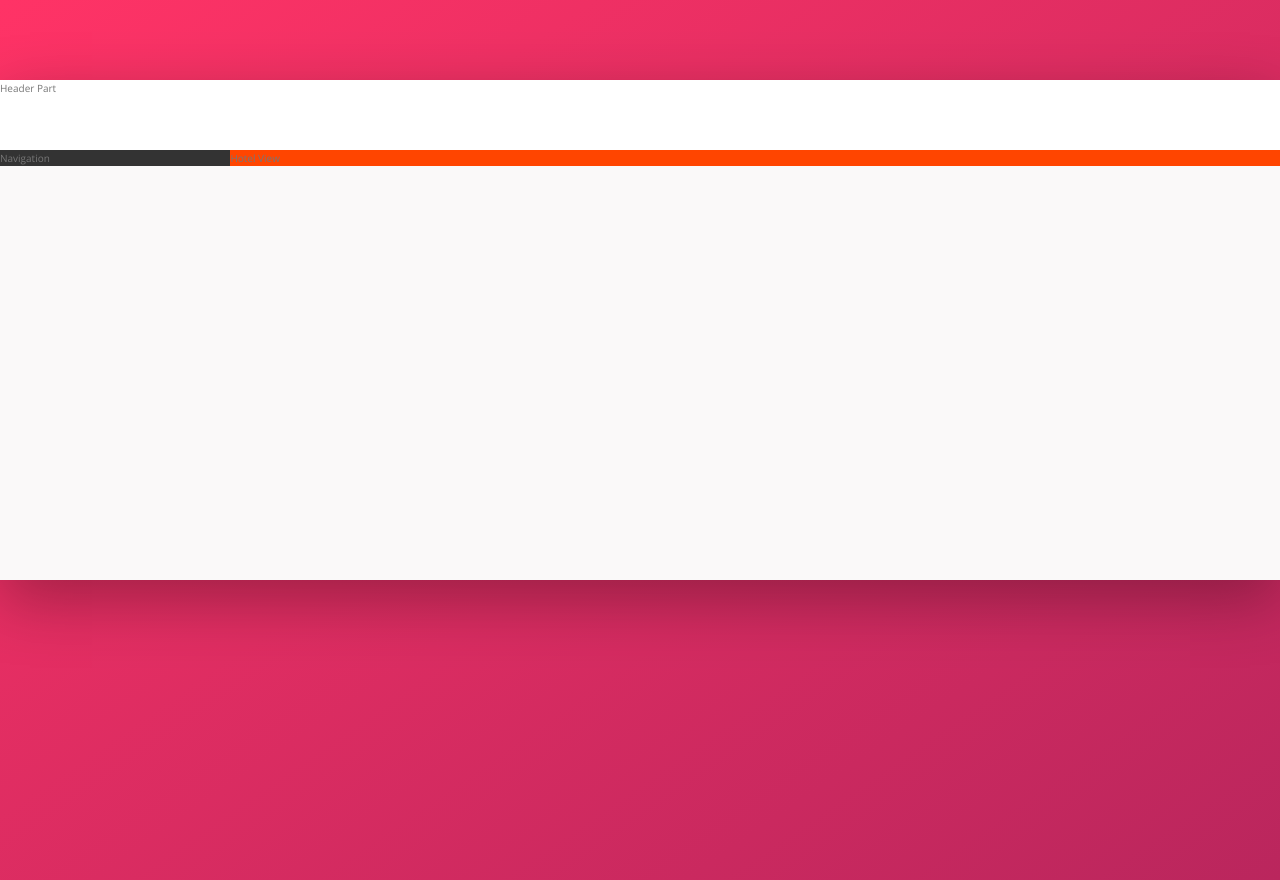
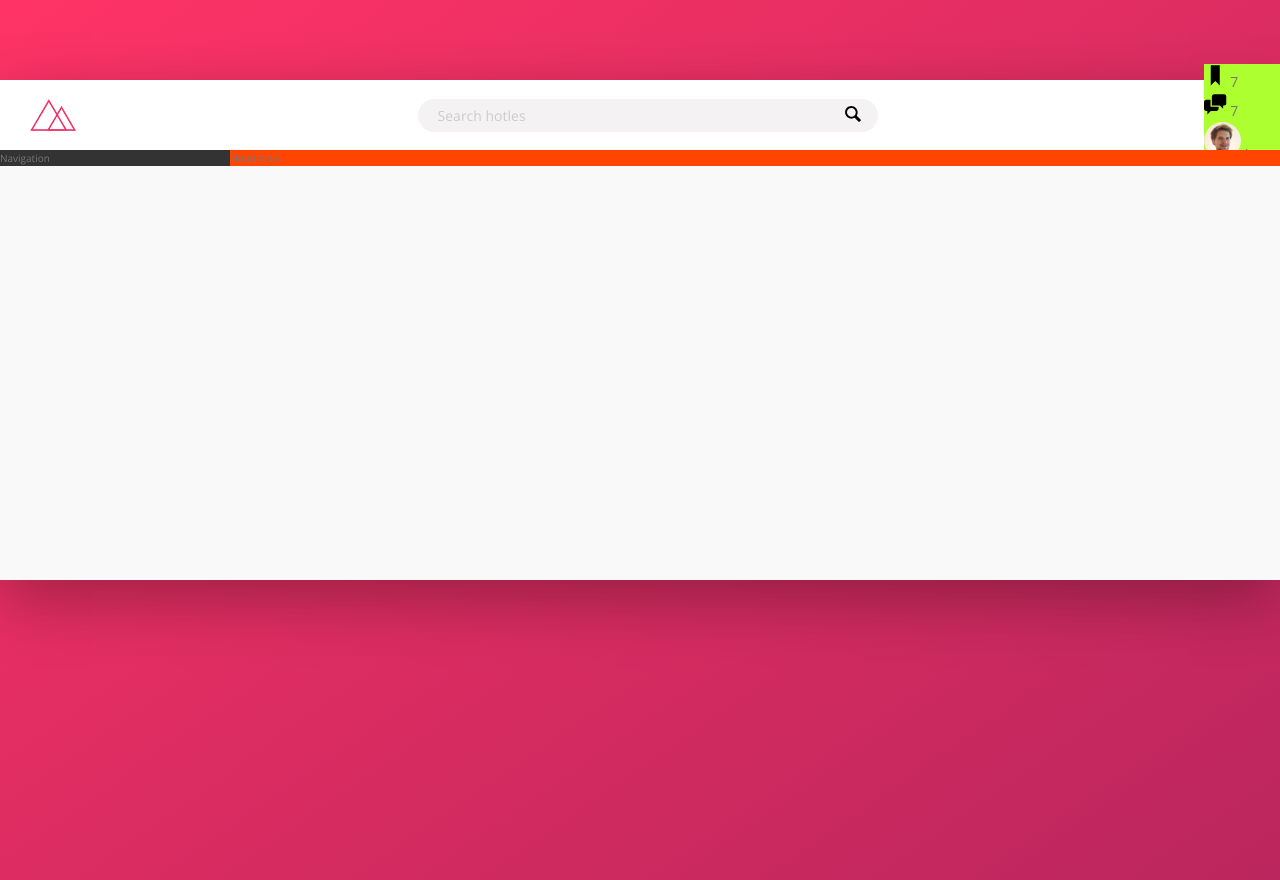
Before and after one commit to Nuzairb/Trillo, a website: page index.html in a window 1280 px wide. Drawn offline with nearby package versions, Linux system fonts and the light colour scheme.

Commit message:
Coded Header Navigation Section

```diff
--- a/index.html
+++ b/index.html
@@ -15,7 +15,34 @@
 <body>
     <div class="container">
         <header class="header">
-            Header Part
+            <img src="img/logo.png" alt="Trillo Logo" class="logo">
+            <form action="#" class="search">
+                <input type="text" class="search__input" placeholder="Search hotles">
+                <button class="search__button">
+                    <svg class="search__icon">
+                        <use xlink:href="img/sprite.svg#icon-magnifying-glass"></use>
+                    </svg>
+                </button>
+            </form>
+
+            <nav class="user-nav">
+                <div class="user-nav__icon-box">
+                    <svg class="user-nav__icon">
+                        <use xlink:href="img/sprite.svg#icon-bookmark"></use>
+                    </svg>
+                    <span class="user-nav__notification">7</span>
+                </div>
+                <div class="user-nav__icon-box">
+                    <svg class="user-nav__icon">
+                        <use xlink:href="img/sprite.svg#icon-chat"></use>
+                    </svg>
+                    <span class="user-nav__notification">7</span>
+                </div>
+                <div class="user-nav__user">
+                    <img src="img/user.jpg" alt="User photo" class="user-nav__user-photo">
+                    <span class="user-nav__user-name">Jones</span>
+                </div>
+            </nav>
         </header>
         <div class="content">
             <nav class="sidebar">
--- a/sass/_components.scss
+++ b/sass/_components.scss
@@ -0,0 +1,75 @@
+///////////////////////////////////////////////////
+// LOGO
+//////////////////////////////////////////////////
+.logo {
+    height: 3.25rem;
+    margin-left: 3rem;
+}
+
+///////////////////////////////////////////////////
+// SEARCH
+//////////////////////////////////////////////////
+.search {
+    flex: 0 0 40%;
+    display: flex;
+    align-items: center;
+    justify-content: center;
+    &__input {
+        font-family: inherit;
+        font-size: inherit;
+        color: inherit;
+        background-color: var(--color-grey-light-2);
+        border: none;
+        padding: .7rem 2rem;
+        border-radius: 10rem;
+        width: 90%;
+        transition: all .2s;
+        margin-right: -3.5rem;
+        &:focus {
+            outline: none;
+            width: 100%;
+            background-color: var(--color-grey-light-3);
+        }
+        &::-webkit-input-placeholder {
+            font-weight: 100;
+            color: var(--color-grey-light-4);
+        }
+    }
+    &__input:focus+&__button {
+        background-color: var(--color-grey-light-2);
+    }
+    &__button {
+        border: none;
+        background-color: var(--color-grey-light-2);
+        &:focus {
+            outline: none;
+        }
+        &:active {
+            transform: translateY(2px);
+        }
+    }
+    &__icon {
+        height: 2rem;
+        width: 2rem;
+        fill: var(--color-gery-dark-2);
+    }
+}
+
+///////////////////////////////////////////////////
+// USER NAVIGATION
+//////////////////////////////////////////////////
+.user-nav {
+    background-color: greenyellow;
+    &__icon-box {}
+    &__icon {
+        height: 2.25rem;
+        width: 2.25rem;
+    }
+    &__notification {}
+    &__user {}
+    &__user-photo {
+        height: 3.7rem;
+        border-radius: 50%;
+    }
+    &__user-name {}
+}
--- a/sass/_layout.scss
+++ b/sass/_layout.scss
@@ -7,9 +7,13 @@
 }
 
 .header {
+    font-size: 1.4rem;
     height: 7rem;
     background-color: #FFF;
     border-bottom: var(--color-grey-light-2);
+    display: flex;
+    justify-content: space-between;
+    align-items: center;
 }
 
 .content {
```
Also changed, not shown: css/style.css, img/SVG/aircraft-take-off.svg (added), img/SVG/bookmark.svg (added), img/SVG/chat.svg (added), img/SVG/chevron-thin-right.svg (added), img/SVG/home.svg (added), img/SVG/key.svg (added), img/SVG/location-pin.svg (added), img/SVG/magnifying-glass.svg (added), img/SVG/map.svg (added), img/SVG/star.svg (added).
